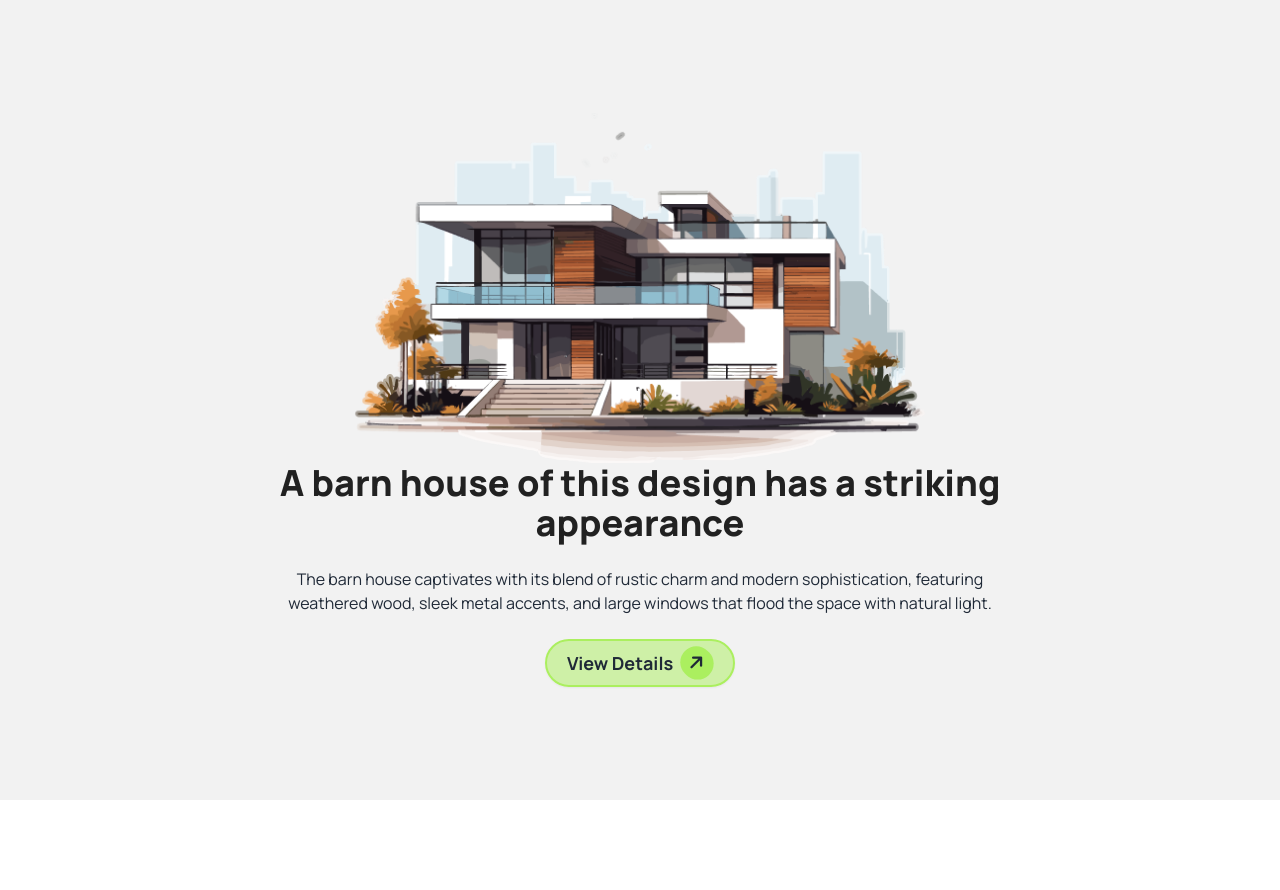
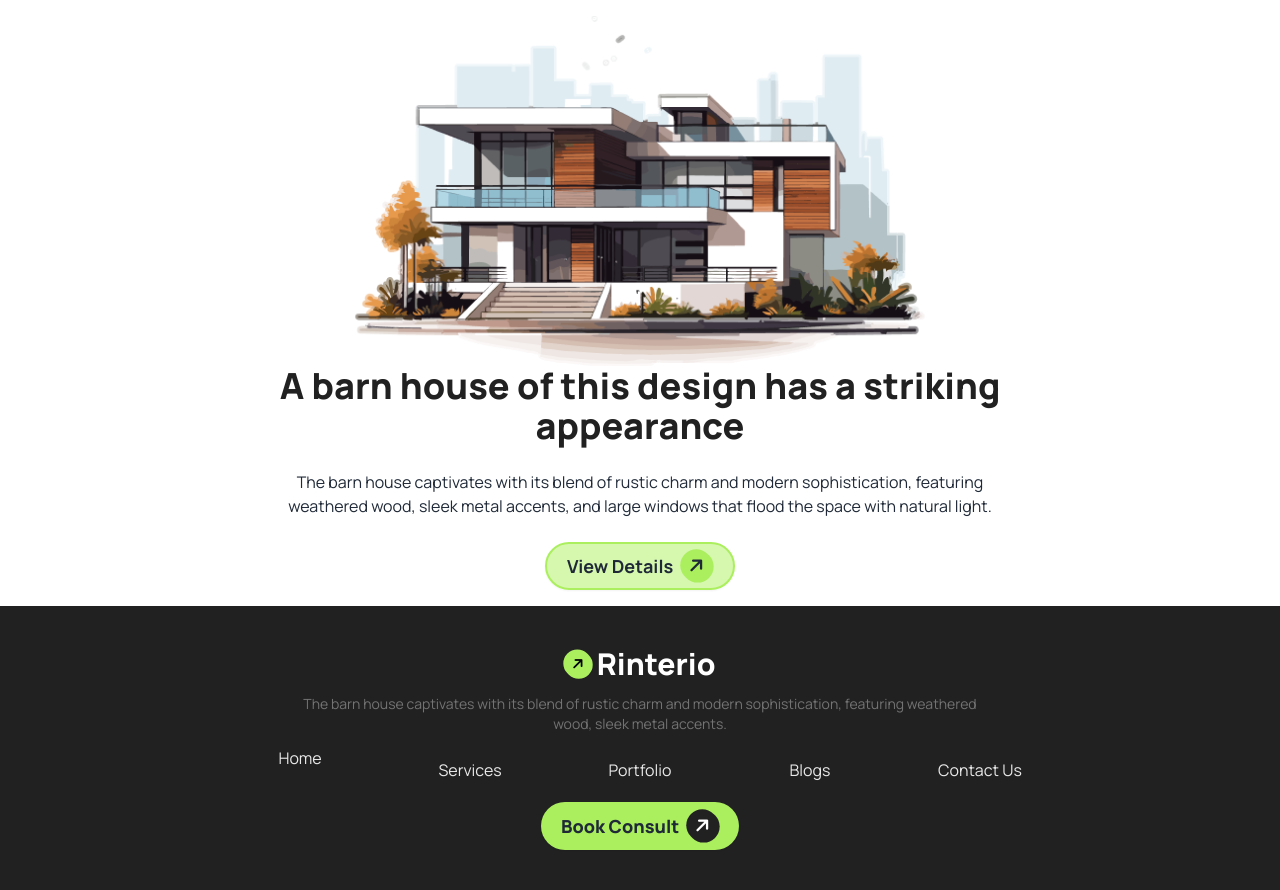
Before and after one commit to mahdihasan333/assignment-3, a plain HTML site: page index.html in a window 1280 px wide. Before the commit the page ends 800 px from the top, so only its background shows below. Drawn offline with nearby package versions, Linux system fonts and the light colour scheme.

Commit message:
footer section done

```diff
--- a/index.html
+++ b/index.html
@@ -16,6 +16,8 @@
   <link rel="preconnect" href="https://fonts.googleapis.com">
   <link rel="preconnect" href="https://fonts.gstatic.com" crossorigin>
   <link href="https://fonts.googleapis.com/css2?family=Manrope:wght@200..800&display=swap" rel="stylesheet">
+  <!-- CSS -->
+  <link rel="stylesheet" href="./style/style.css">
   <!-- Customize -->
   <script>
     tailwind.config = {
@@ -24,8 +26,10 @@
           colors: {
             clifford: '#da373d',
             primary: 'rgb(171, 239, 95)',
-            textBlack : 'rgb(33, 33, 33)',
-            buttonColor : 'rgba(171, 239, 95, 0.5);'
+            textBlack: 'rgb(33, 33, 33)',
+            buttonColor: 'rgba(171, 239, 95, 0.5);',
+            paraColor: 'rgb(115, 115, 115)',
+            bottomLink: 'rgb(233, 233, 233)'
           },
           fontFamily: {
             Manrope: 'Manrope'
@@ -38,22 +42,111 @@
 <body class="font-Manrope">
   <!-- Header section  -->
   <header class="container mx-auto">
-    <!-- Nav Section -->
+    <!-- nav section -->
+    <!-- <nav>
+      <div class="navbar">
+        <div class="navbar-start">
+          <div class="space-x-1 flex items-center justify-center">
+            <i class="fa-solid fa-arrow-right -rotate-45 p-2 bg-primary rounded-full"></i>
+            <a class="text-2xl lg:text-3xl text-textBlack font-extrabold">Rinterio</a>
+          </div>
+        </div>
+        <div class="navbar-center hidden lg:flex">
+          <ul class="menu menu-horizontal px-1">
+            <li><a class="font-extrabold">Home</a></li>
+            <li><a>Services</a></li>
+            <li><a>Portfolio</a></li>
+            <li><a>Blogs</a></li>
+            <li><a>Contact Us</a></li>
+          </ul>
+        </div>
+        <div class="navbar-end">
+          <div class="space-x-2 pr-2">
+            <i class="fa-solid fa-magnifying-glass p-1 md:p-2 bg-white rounded-full"></i>
+            <i class="fa-solid fa-cart-shopping p-1 md:p-2 bg-white rounded-full"></i>
+          </div>
+          <a class="btn bg-primary rounded-full text-lg font-extrabold">Book Consult<i
+              class="fa-solid fa-arrow-right -rotate-45 p-1 md:p-2 bg-textBlack text-white rounded-full"></i></a>
+          <div class="dropdown">
+            <div tabindex="0" role="button" class="btn md:hidden">
+              <i class="fa-solid fa-bars"></i>
+            </div>
+            <ul tabindex="0" class="menu menu-sm dropdown-content bg-base-100 rounded-box z-[1] mt-3 w-52 p-2 shadow">
+              <li><a>Home</a></li>
+              <li><a>Services</a></li>
+              <li><a>Portfolio</a></li>
+              <li><a>Blogs</a></li>
+              <li><a>Contact Us</a></li>
+            </ul>
+          </div>
+        </div>
 
-    <!-- Hero Section -->
-    <div class="hero bg-base-200 min-h-screen">
+      </div>
+    </nav> -->
+
+    <!-- Hero section -->
+
+    <div class="hero">
       <div class="hero-content text-center">
         <div class="flex flex-col items-center justify-center">
           <img src="./assets/banner.png" alt="">
-          <h2 class="text-4xl font-extrabold lg:w-3/4 text-textBlack">A barn house of this design has a striking appearance</h2>
+          <h2 class="text-4xl font-extrabold lg:w-3/4 text-textBlack">A barn house of this design has a striking
+            appearance</h2>
           <p class="py-6 lg:w-3/5">
-            The barn house captivates with its blend of rustic charm and modern sophistication, featuring weathered wood, sleek metal accents, and large windows that flood the space with natural light.
+            The barn house captivates with its blend of rustic charm and modern sophistication, featuring weathered
+            wood,
+            sleek metal accents, and large windows that flood the space with natural light.
           </p>
-          <button class="btn border-2 border-solid border-primary px-28 md:px-5 bg-buttonColor text-lg font-bold rounded-full">View Details<i class="fa-solid fa-arrow-right -rotate-45 p-2 bg-primary rounded-full"></i></button>
+          <button
+            class="btn border-2 border-solid border-primary px-28 md:px-5 bg-buttonColor text-lg font-bold rounded-full">View
+            Details<i class="fa-solid fa-arrow-right -rotate-45 p-1 md:p-2 bg-primary rounded-full"></i></button>
         </div>
       </div>
     </div>
   </header>
+
+  <main class="container mx-auto">
+    <!-- About Section -->
+
+
+
+    <!-- Works Section  -->
+
+
+
+    <!-- Portfolio Section -->
+
+
+    <!-- Articles Section -->
+
+
+    <!-- Contact Section -->
+
+  </main>
+
+
+  <!-- footer Section -->
+  <footer class="footer footer-center bg-textBlack text-primary-content p-10">
+    <div class="container mx-auto">
+      <aside>
+        <div class="space-x-1 flex items-center justify-center">
+          <i class="fa-solid fa-arrow-right -rotate-45 p-2 bg-primary rounded-full text-black"></i>
+          <a class="text-2xl lg:text-3xl text-white font-extrabold">Rinterio</a>
+        </div>
+        <p class="mt-3 text-paraColor w-5/6 mx-auto">The barn house captivates with its blend of rustic charm and modern
+          sophistication, featuring weathered wood, sleek metal accents.</p>
+        <ul class="mt-3 grid grid-cols-1 lg:grid-cols-5 text-bottomLink text-base space-y-3">
+          <li><a>Home</a></li>
+          <li><a>Services</a></li>
+          <li><a>Portfolio</a></li>
+          <li><a>Blogs</a></li>
+          <li><a>Contact Us</a></li>
+        </ul>
+      </aside>
+      <button class="mt-3 border-none btn px-28 md:px-5 bg-primary rounded-full text-lg font-extrabold">Book Consult<i
+          class="fa-solid fa-arrow-right -rotate-45 p-1 md:p-2 bg-textBlack text-white rounded-full"></i></button>
+    </div>
+  </footer>
 </body>
 
 </html>
```
Also changed, not shown: style/style.css (line endings or trailing spaces).
